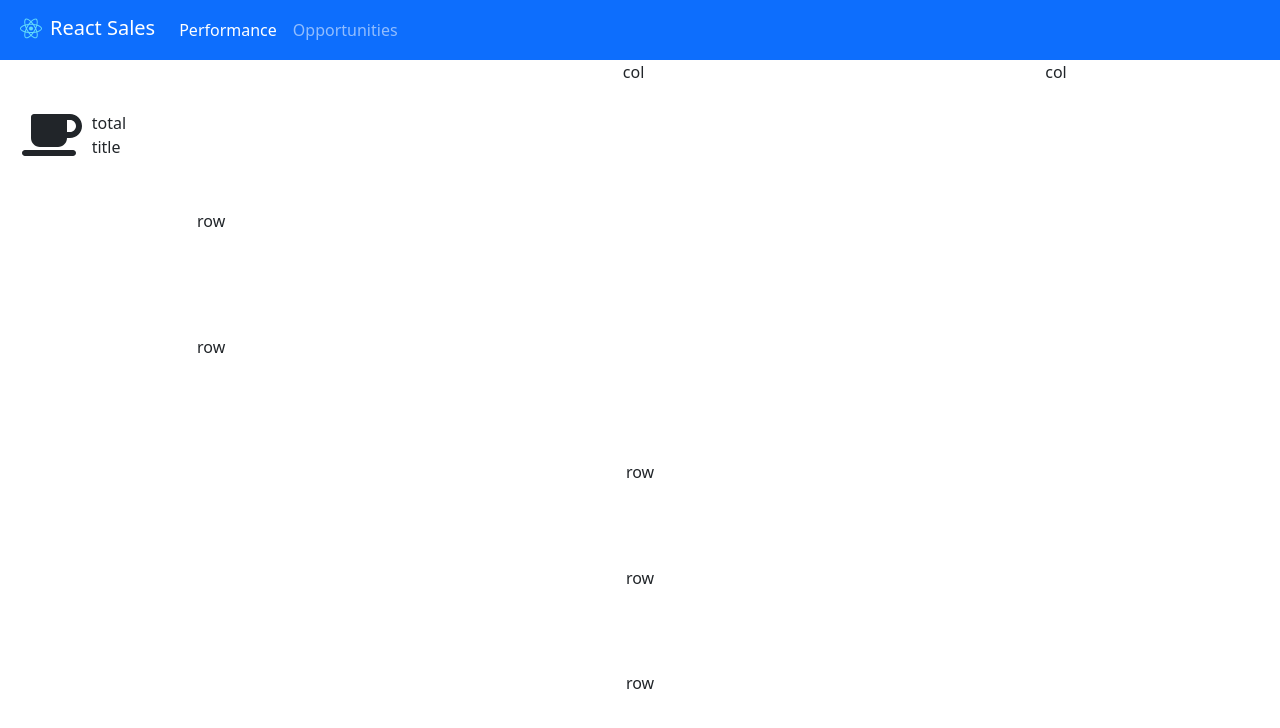
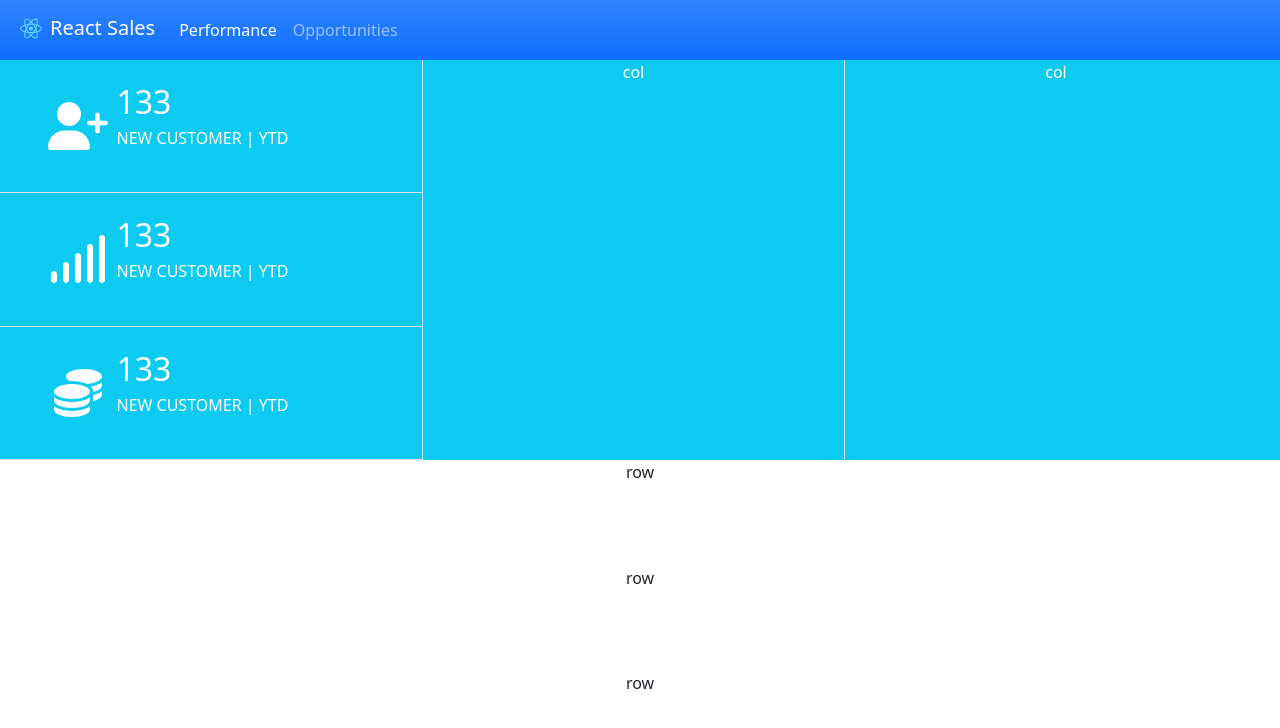
Before and after one commit to JamesTArnold/React-Sales-Dashboard, a React (Create React App) app in the folder react-sales-app/: page / in a window 1280 px wide. Shown: the top 728 px of the page. Built offline with nearby package versions, Linux system fonts and the light colour scheme.

Commit message:
summary YTD component fin

```diff
--- a/react-sales-app/src/Performance/Performance.js
+++ b/react-sales-app/src/Performance/Performance.js
@@ -7,13 +7,13 @@ import { useState } from "react";
 const Performance = () => {
   return (
     <div className="layout">
-      <div className="layout-top">
+      <div  className="layout-top bg-info text-white">
         <div className="layout-top-left">
-            <SummaryYTD title={"NEW CUSTOMER | YTD"} total={133} icon={"person"} />
-          <div>row</div>
-          <div>row</div>
+            <SummaryYTD title={"NEW CUSTOMER | YTD"} total={133} icon={"userPlus"} />
+            <SummaryYTD title={"NEW CUSTOMER | YTD"} total={133} icon={"signal"} />
+            <SummaryYTD title={"NEW CUSTOMER | YTD"} total={133} icon={"coins"} />
         </div>
-        <div className="layout-top-middle">col</div>
+        <div className="layout-top-middle border-start border-end">col</div>
         <div className="layout-top-right">col</div>
       </div>
       <div className="layout-bottom">
--- a/react-sales-app/src/Performance/Performance.scss
+++ b/react-sales-app/src/Performance/Performance.scss
@@ -1,3 +1,4 @@
+
 .layout {
   //   overflow: hidden;
   height: 100%;
@@ -8,7 +9,6 @@
   &-top {
     display: grid;
     grid: auto / 33% 33% 33%;
-
     &-left {
       display: grid;
       grid: 33% 33% 33%;
--- a/react-sales-app/src/Performance/SummaryYTD/SummaryYTD.js
+++ b/react-sales-app/src/Performance/SummaryYTD/SummaryYTD.js
@@ -1,20 +1,32 @@
 import "./SummaryYTD.scss";
-import { FontAwesomeIcon } from '@fortawesome/react-fontawesome';
-import { faCoffee } from '@fortawesome/free-solid-svg-icons';
+import { FontAwesomeIcon } from "@fortawesome/react-fontawesome";
+import { faUserPlus } from "@fortawesome/free-solid-svg-icons";
+import { faSignal } from "@fortawesome/free-solid-svg-icons";
+import { faCoins } from "@fortawesome/free-solid-svg-icons";
 
-const SummaryYTD = ({total, title, icon}) => {
-    return(
-        <div className="container">
-        <div className="icon">
-           <FontAwesomeIcon icon={faCoffee} size="3x" />
-        </div>
-            <div className="total-container">
-                <div className="ytd">total</div>
-                <div className="title">title</div>
-            </div>
-
-        </div>
-    )
-}
+const SummaryYTD = ({ total, title, icon }) => {
+  return (
+    <div className="main-container border-bottom">
+      <div className="icon">
+        <FontAwesomeIcon
+          icon={
+            icon === "signal"
+              ? faSignal
+              : icon === "userPlus"
+              ? faUserPlus
+              : icon === "coins"
+              ? faCoins
+              : faUserPlus
+          }
+          size="3x"
+        />
+      </div>
+      <div className="total-container">
+        <div className="ytd">{total}</div>
+        <div className="title">{title}</div>
+      </div>
+    </div>
+  );
+};
 
 export default SummaryYTD;
--- a/react-sales-app/src/Performance/SummaryYTD/SummaryYTD.scss
+++ b/react-sales-app/src/Performance/SummaryYTD/SummaryYTD.scss
@@ -1,29 +1,34 @@
-.container {
+.main-container {
     height: 100%;
     display: grid;
-    grid: auto / 20% 80%;
+    grid: auto / .2fr .8fr;
+    padding-left: 40px;
+
   }
 
 .total-container {
     display: grid;
-    grid: 50% 50% / auto;
+    grid: 1fr 1fr / auto;
+  }
+
+  .icon {
+    display: grid;
+    align-items: center;
+    justify-items: center;
+
   }
 
 .ytd {
     display: grid;
     align-items: end;
     justify-items: start;
+    font-size: 2rem;
 
-}
-
-.icon {
-  display: grid;
-  align-items: center;
-  justify-items: center;
 }
 
 .title {
     display: grid;
     align-items: start;
     justify-items: start;
+    font-size: 1rem;
 }
--- a/react-sales-app/src/custom.scss
+++ b/react-sales-app/src/custom.scss
@@ -2,5 +2,7 @@
 //$body-bg: #000;
 $enable-grid-classes: false;
 $enable-cssgrid: true;
+$enable-gradients: true;
 // Import Bootstrap and its default variables
 @import '~bootstrap/scss/bootstrap.scss';
+@import '~bootstrap/scss/variables.scss';
```
